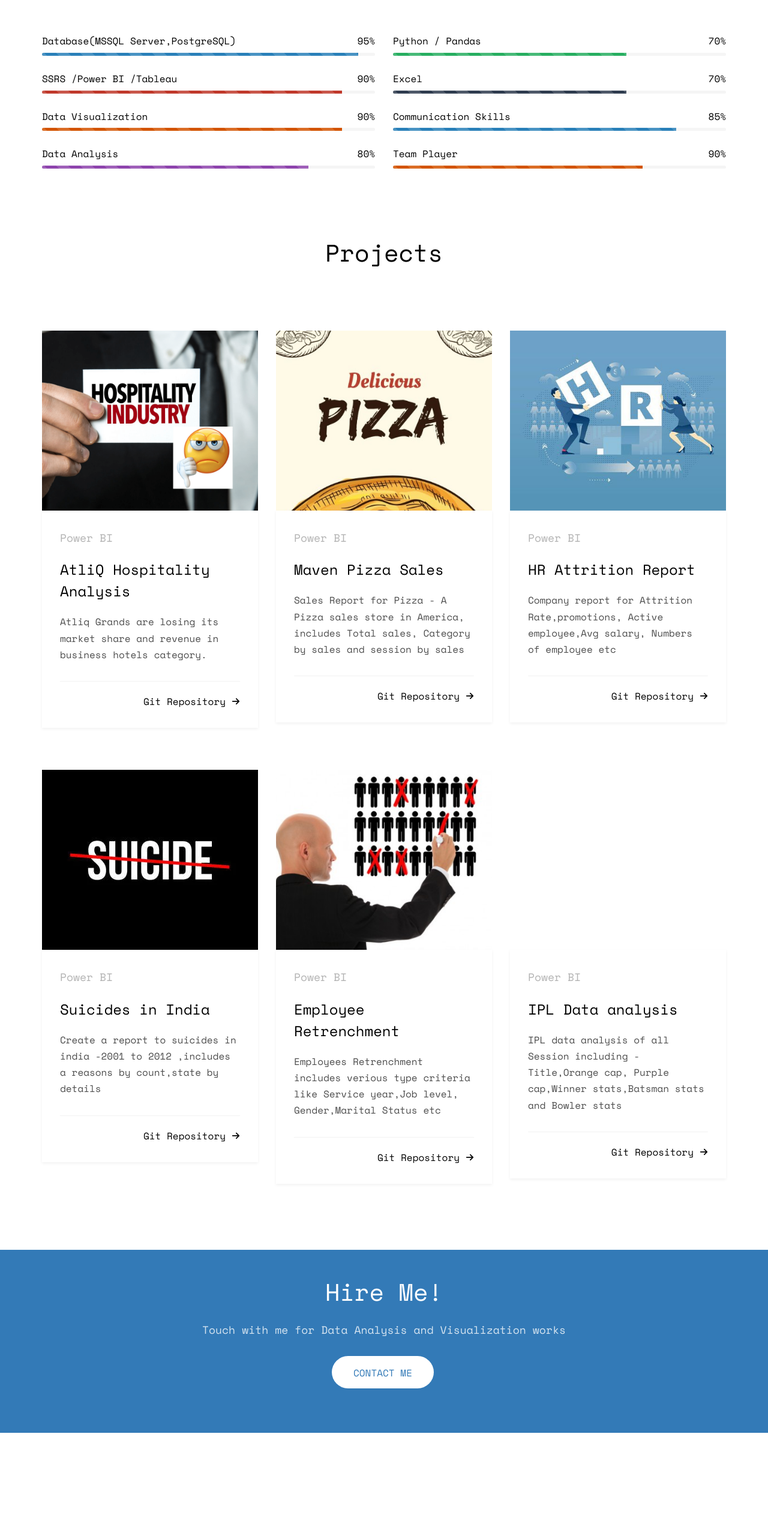
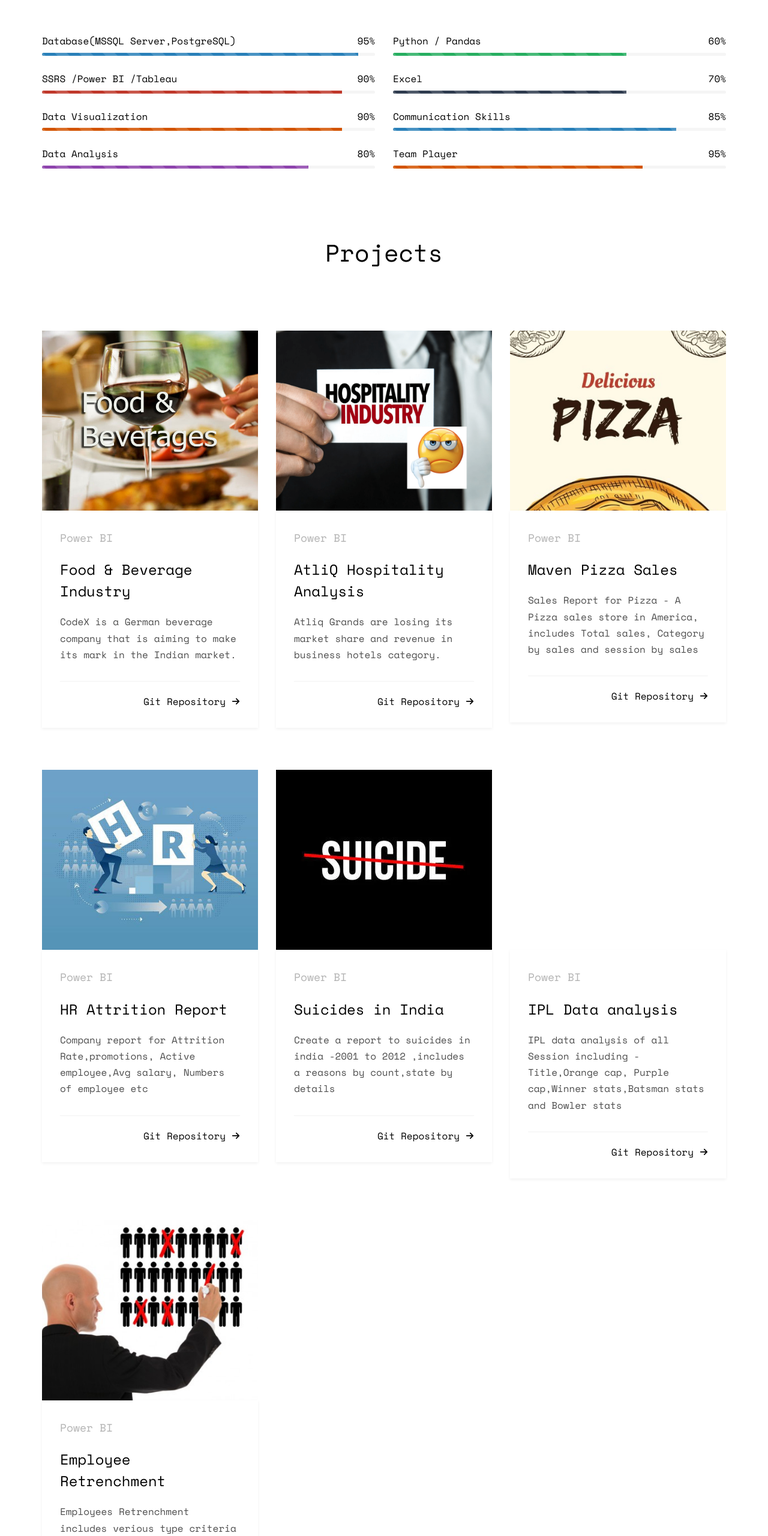
Before and after one commit to manjeetkumawat/manjeetkumawat.github.io, a plain HTML site: page index.html in a window 1280 px wide. Shown: the part 3513-6073 px from the top of the page at 60% size. Before the commit the page ends 5901 px from the top, so only its background shows below. Drawn offline with nearby package versions, Linux system fonts and the light colour scheme; files whose address does not match are found by name.

Commit message:
Add files via upload

```diff
--- a/index.html
+++ b/index.html
@@ -276,7 +276,7 @@
 				</div>
 				<div class="col-md-6">
 					<div class="progress-wrap">
-						<h3><span class="name-left">Python / Pandas</span><span class="value-right">70%</span></h3>
+						<h3><span class="name-left">Python / Pandas</span><span class="value-right">60%</span></h3>
 						<div class="progress">
 						  <div class="progress-bar progress-bar-5 progress-bar-striped active" role="progressbar"
 						  aria-valuenow="70" aria-valuemin="0" aria-valuemax="100" style="width:70%">
@@ -300,7 +300,7 @@
 						</div>
 					</div>
 					<div class="progress-wrap">
-						<h3><span class="name-left">Team Player</span><span class="value-right">90%</span></h3>
+						<h3><span class="name-left">Team Player</span><span class="value-right">95%</span></h3>
 						<div class="progress">
 						  <div class="progress-bar progress-bar-3 progress-bar-striped active" role="progressbar"
 						  aria-valuenow="75" aria-valuemin="0" aria-valuemax="100" style="width:75%">
@@ -319,7 +319,20 @@
 				</div>
 			</div>
 			<div class="row">
-			<div class="col-md-4">
+			    <div class="col-md-4">
+					<div class="fh5co-blog animate-box">
+						<a href="#" class="blog-bg" style="background-image: url(images/f-and-b.jpg);"></a>
+						<div class="blog-text">
+							<span class="posted_on">Power BI</span>
+							<h3><a href="#">Food & Beverage Industry</a></h3>
+							<p>CodeX is a German beverage company that is aiming to make its mark in the Indian market.</p>
+							<ul class="stuff">
+								<li><a href="https://github.com/manjeetkumawat/Hr-Attrition-analysis-dashboard" target="_blank">Git Repository<i class="icon-arrow-right22"></i></a></li>
+							</ul>
+						</div>
+					</div>
+				</div>
+			    <div class="col-md-4">
 					<div class="fh5co-blog animate-box">
 						<a href="#" class="blog-bg" style="background-image: url(images/Hospitality.jpg);"></a>
 						<div class="blog-text">
@@ -345,8 +358,9 @@
 						</div>
 					</div>
 				</div>
-
-				<div class="col-md-4">
+			</div>
+			<div class="row">
+			    <div class="col-md-4">
 					<div class="fh5co-blog animate-box">
 						<a href="#" class="blog-bg" style="background-image: url(images/hr.jpg);"></a>
 						<div class="blog-text">
@@ -359,8 +373,6 @@
 						</div>
 					</div>
 				</div>
-			</div>
-			<div class="row">
 				<div class="col-md-4">
 					<div class="fh5co-blog animate-box">
 						<a href="#" class="blog-bg" style="background-image: url(images/suicide.jpg);"></a>
@@ -370,19 +382,6 @@
 							<p>Create a report to suicides in india -2001 to 2012 ,includes a reasons by count,state by details  </p>
 							<ul class="stuff">
 								<li><a href="https://github.com/manjeetkumawat/Suicides-in-India-dashboard"target="_blank">Git Repository<i class="icon-arrow-right22"></i></a></li>
-							</ul>
-						</div>
-					</div>
-				</div>
-				<div class="col-md-4">
-					<div class="fh5co-blog animate-box">
-						<a href="#" class="blog-bg" style="background-image: url(images/layoff.jpg);"></a>
-						<div class="blog-text">
-							<span class="posted_on">Power BI</span>
-							<h3><a href="#">Employee Retrenchment</a></h3>
-							<p>Employees Retrenchment includes verious type criteria like Service year,Job level, Gender,Marital Status etc</p>
-							<ul class="stuff">
-								<li><a href="https://github.com/manjeetkumawat/company-employee-retrenchment-dashboard" target="_blank">Git Repository<i class="icon-arrow-right22"></i></a></li>
 							</ul>
 						</div>
 					</div>
@@ -400,6 +399,22 @@
 						</div>
 					</div>
 				</div>
+			</div>
+			<div class="row">
+			<div class="col-md-4">
+					<div class="fh5co-blog animate-box">
+						<a href="#" class="blog-bg" style="background-image: url(images/layoff.jpg);"></a>
+						<div class="blog-text">
+							<span class="posted_on">Power BI</span>
+							<h3><a href="#">Employee Retrenchment</a></h3>
+							<p>Employees Retrenchment includes verious type criteria like Service year,Job level, Gender,Marital Status etc</p>
+							<ul class="stuff">
+								<li><a href="https://github.com/manjeetkumawat/company-employee-retrenchment-dashboard" target="_blank">Git Repository<i class="icon-arrow-right22"></i></a></li>
+							</ul>
+						</div>
+					</div>
+				</div>
+
 			</div>
 		</div>
 	</div>
```
